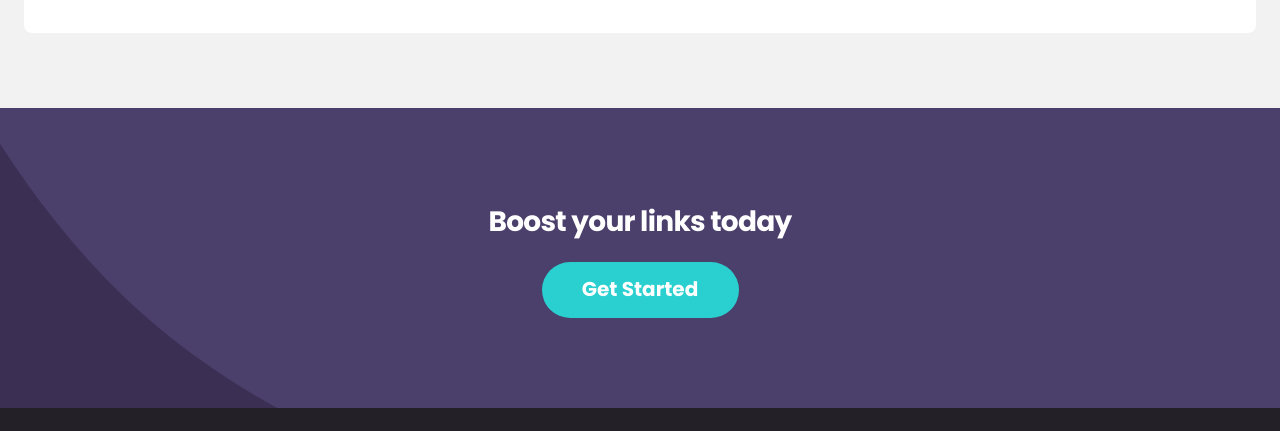
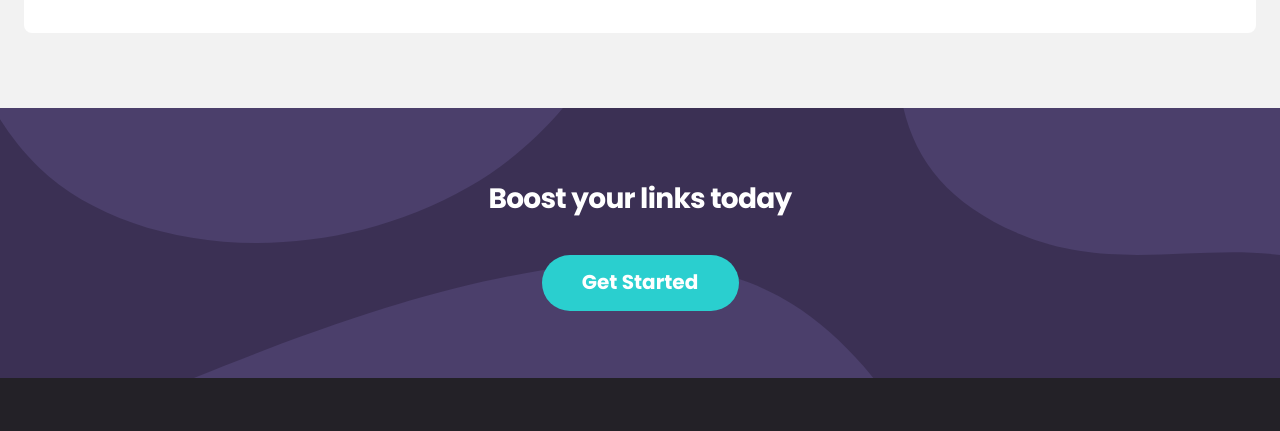
Before and after one commit to yasssuz/shortly-API-page, a website built with Parcel: page src/index.html in a window 1280 px wide. Shown: the part 2237-2668 px from the top of the page. Built offline with nearby package versions, Linux system fonts and the light colour scheme.

Commit message:
full responsive

```diff
--- a/src/style/layout/_get-started.scss
+++ b/src/style/layout/_get-started.scss
@@ -5,12 +5,23 @@
   align-items: center;
   justify-content: center;
   flex-direction: column;
+  text-align: center;
   min-height: rem(300);
   background: url('../assets/bg-boost-mobile.svg') no-repeat, $DarkViolet;
   background-size: cover;
 
+  @media screen and (min-width: 700px) {
+    background: url('../assets/bg-boost-desktop.svg') no-repeat, $DarkViolet;
+    background-size: cover;
+    min-height: rem(270);
+  }
+
   h2 {
     margin-bottom: rem(16);
+
+    @media screen and (min-width: 700px) {
+      margin-bottom: rem(32);
+    }
   }
 
   a {
```
